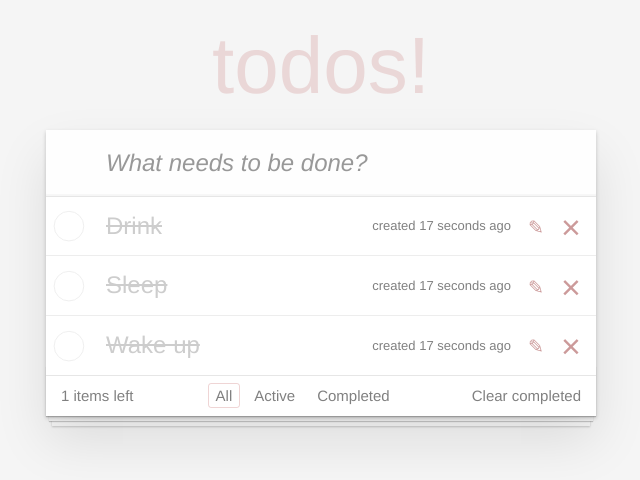
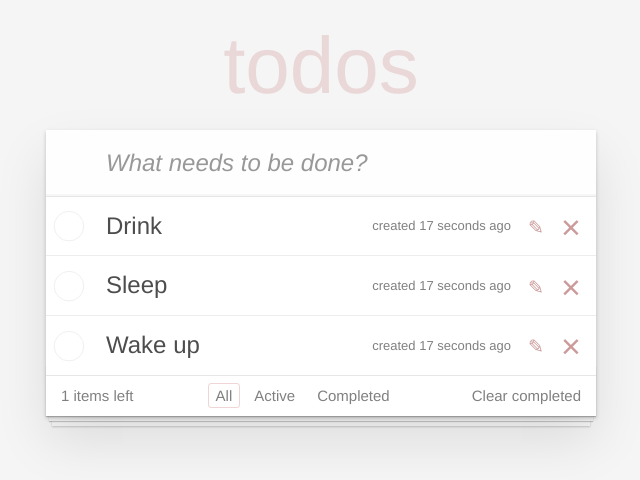
Before and after one commit to Elvira-Elshina/todo, a React app: page / in a window 1280 px wide. Shown: the whole page, without its empty margins (319-959 px from the left). Built offline with nearby package versions, Linux system fonts and the light colour scheme.

Commit message:
second commit

```diff
--- a/src/components/Footer/Footer.js
+++ b/src/components/Footer/Footer.js
@@ -1,10 +1,11 @@
-import React from 'react';
+import React, { Component } from 'react';
 import TasksFilter from '../TasksFilter/TasksFilter';
 import './Footer.css';
 
-function Footer() {
-    const item = 1;
-    const itemsLeft = `${item} items left`;
+export default class Footer extends Component {
+    render() {
+        const item = 1;
+        const itemsLeft = `${item} items left`;
 
     return (
         <footer className='footer'>
@@ -13,6 +14,20 @@ function Footer() {
             <button className="clear-completed">Clear completed</button>
         </footer>
     )
+    }
 }
 
-export default Footer;
+// function Footer() {
+//     const item = 1;
+//     const itemsLeft = `${item} items left`;
+
+//     return (
+//         <footer className='footer'>
+//             <span className="todo-count">{itemsLeft}</span>
+//             <TasksFilter />
+//             <button className="clear-completed">Clear completed</button>
+//         </footer>
+//     )
+// }
+
+//  Footer;
--- a/src/components/Task/Task.js
+++ b/src/components/Task/Task.js
@@ -1,24 +1,64 @@
-import React from 'react';
+import React, { Component } from 'react';
 import './Task.css'
 import NewTaskForm from '../NewTaskForm/NewTaskForm';
 
+export default class Task extends Component {
+        state = {
+            completed: false
+        }
 
-function Task(props) {
+        onLabelClick = () => {
+            this.setState(({completed}) => {
+                return {
+                    completed: !completed
+                };
+            });
+        }
 
+    render() {
         const created = 'created 17 seconds ago';
-    console.log(props.label);
+        const { label, onDeleted } = this.props;
+                const { completed } = this.state;
+                let classNames = '';
+                if (completed) {
+                    classNames += ' completed';
+                }
 
         return(
+
+            <li className={classNames} >
                 <div className='view'>
                     <input className="toggle" type="checkbox"></input>
                     <label>
-                <span className="description">{props.label}</span>
+                        <span className='description' onClick={ this.onLabelClick }>{label}</span>
                         <span className="created">{created}</span>
                     </label>
-            <button className="icon icon-edit"></button>
-            <button className="icon icon-destroy"></button>
+                    <button className="icon icon-edit" onClick={() => console.log('helo')
+                    }></button>
+                    <button className="icon icon-destroy" onClick={onDeleted}></button>
                 </div>
+            </li>
         )
     }
+}
 
-export default Task;
+
+// function Task(props) {
+
+//     const created = 'created 17 seconds ago';
+//     console.log(props.label);
+
+//     return(
+//         <div className='view'>
+//             <input className="toggle" type="checkbox"></input>
+//             <label>
+//                 <span className="description">{props.label}</span>
+//                 <span className="created">{created}</span>
+//             </label>
+//             <button className="icon icon-edit"></button>
+//             <button className="icon icon-destroy"></button>
+//         </div>
+//     )
+// }
+
+// export default Task;
--- a/src/components/TaskList/TaskList.css
+++ b/src/components/TaskList/TaskList.css
@@ -115,10 +115,16 @@
 	font-weight: 400;
 	color: #4d4d4d;
 }
+.todo-list li label .description:hover {
+	cursor: pointer;
+}
 
 .todo-list li.completed label .description {
 	color: #cdcdcd;
 	text-decoration: line-through;
+}
+.todo-list li.completed label .description:hover {
+	cursor: pointer;
 }
 
 .todo-list li .icon {
--- a/src/components/TaskList/TaskList.js
+++ b/src/components/TaskList/TaskList.js
@@ -1,11 +1,16 @@
-import React from 'react';
+import React, { Component } from 'react';
 import Task from '../Task/Task';
 import './TaskList.css';
 
-function TaskList({todos}) {
-    const elements = todos.map((i) => {
+export default class TaskList extends Component {
+
+    render() {
+        const elements = this.props.todos.map((el) => {
             return (
-       <li className="completed"><Task label={i.description}/></li>
+            <Task label={el.description}
+            key={el.id}
+            onDeleted={() => this.props.onDeleted(el.id)
+            } />
             );
          })
 
@@ -15,5 +20,20 @@ function TaskList({todos}) {
              </ul>
          )
     }
+}
 
-export default TaskList;
+// function TaskList({todos}) {
+//     const elements = todos.map((i) => {
+//        return (
+//        <li className="completed"><Task label={i.description}/></li>
+//        );
+//     })
+
+//     return (
+//         <ul className="todo-list">
+//             { elements }
+//         </ul>
+//     )
+// }
+
+//  TaskList;
--- a/src/components/TasksFilter/TasksFilter.js
+++ b/src/components/TasksFilter/TasksFilter.js
@@ -1,8 +1,9 @@
-import React from 'react';
+import React, { Component } from 'react';
 import './TaskFilter.css';
 
-function TasksFilter() {
-    const butAll = 'All';
+export default class TasksFilter extends Component {
+    render() {
+        const butAll = 'All';
     const butActive = 'Active';
     const butCompleted = 'Completed';
 
@@ -16,6 +17,24 @@ function TasksFilter() {
             { buttonsFilter }
         </ul>
     )
+    }
 }
 
-export default TasksFilter;
+// function TasksFilter() {
+//     const butAll = 'All';
+//     const butActive = 'Active';
+//     const butCompleted = 'Completed';
+
+//     const buttonsFilter = [
+//         <li key='1'><button className='selected'>{butAll}</button></li>,
+//         <li key='2'><button>{butActive}</button></li>,
+//         <li key='3'><button>{butCompleted}</button></li>
+//     ];
+//     return (
+//         <ul className='filters'>
+//             { buttonsFilter }
+//         </ul>
+//     )
+// }
+
+// export default TasksFilter;
--- a/src/index.js
+++ b/src/index.js
@@ -1,33 +1,93 @@
-import React from 'react';
+import React, { Component } from 'react';
 import { createRoot } from 'react-dom/client';
 import NewTaskForm from './components/NewTaskForm/NewTaskForm';
 import TaskList from './components/TaskList/TaskList';
 import Footer from './components/Footer/Footer';
 import '../src/index.css'
 
-function App() {
-  const todoData = [
-    {description: 'Drink', completed: false},
-    {description: 'Sleep', completed: true},
-    {description: 'Wake up', completed: false}
+export default class App extends Component {
+  minId = 4;
+
+  state = {
+    todoData:  [
+      {description: 'Drink', completed: false, id: 1},
+      {description: 'Sleep', completed: true, id: 2},
+      {description: 'Wake up', completed: false, id: 3}
     ]
+
+  }
+
+
+
+  deleteItem = (id) => {
+    this.setState(({todoData}) => {
+      const idx = todoData.findIndex((el) => el.id === id);
+      const begin = todoData.slice(0, idx);
+      const end = todoData.slice(idx + 1);
+
+      const newArr = [...begin, ...end];
+
+      return {
+        todoData: newArr
+      }
+    })
+
+  }
+
+  addItem = (text) => {
+    const newItem = {
+      description: text,
+      completed: false,
+      id: this.minId++
+    }
+    this.setState(({todoData}) => {
+      const newArray = [...todoData, newItem];
+      return {
+        todoData: newArray
+      }
+    })
+
+  }
+  render() {
 
     return (
       <section className="todoapp">
         <header className="header">
-        <h1>todos!</h1>
+          <h1>todos</h1>
           <NewTaskForm />
         </header>
         <section className="main">
-        <TaskList todos={todoData}/>
+          <TaskList todos={this.state.todoData} onDeleted={this.deleteItem}/>
         </section>
         <Footer />
       </section>
     )
   }
+}
+
+// function App() {
+//   const todoData = [
+//     {description: 'Drink', completed: false},
+//     {description: 'Sleep', completed: true},
+//     {description: 'Wake up', completed: false}
+//   ]
+
+//   return (
+//     <section className="todoapp">
+//       <header className="header">
+//         <h1>todos!</h1>
+//         <NewTaskForm />
+//       </header>
+//       <section className="main">
+//         <TaskList todos={todoData}/>
+//       </section>
+//       <Footer />
+//     </section>
+//   )
+// }
 
 
 const domNode = document.getElementById('root');
 const root = createRoot(domNode);
 
-root.render(App());
+root.render(<App />);
```
Also changed, not shown: src/components/NewTaskForm/NewTaskForm.js (+4 -5 lines), src/components/Task/Task.css (line endings or trailing spaces). Lines whose indentation alone changed are shown as unchanged.
